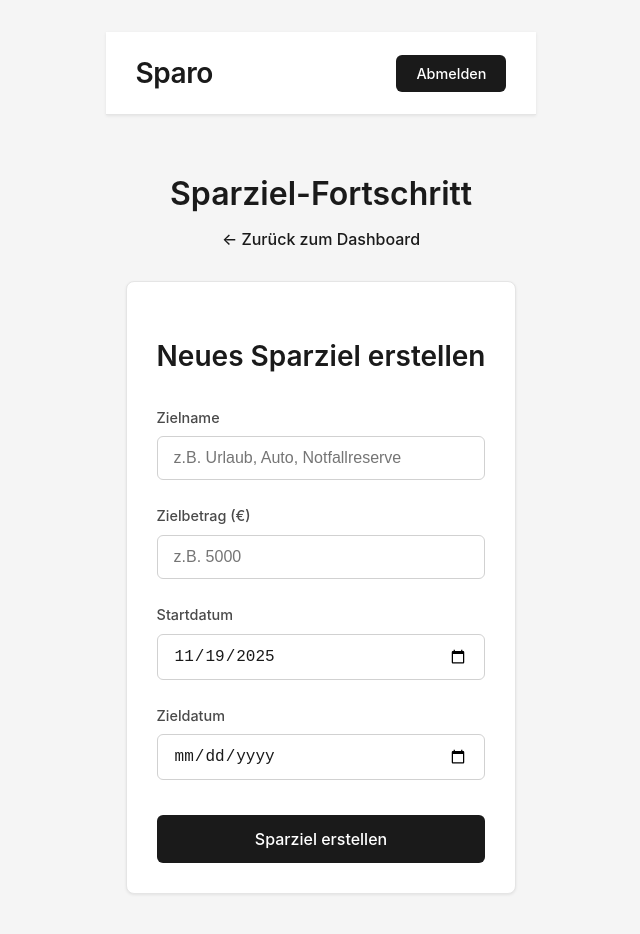
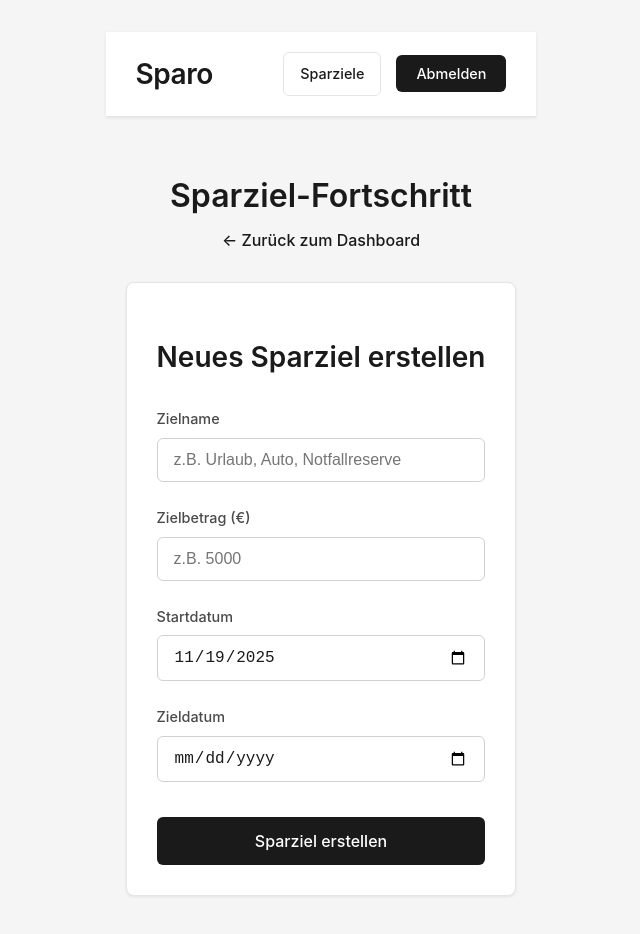
Before and after one commit to elischultzeon24/Sparo_App, a Vue app in the folder frontend/: page /goals/1 in a window 1280 px wide. Shown: the top 934 px of the page, without its empty margins (319-959 px from the left). Built offline with nearby package versions, Linux system fonts and the light colour scheme; no server answers; sample sign-in values are in the browser's storage.

Commit message:
Sparziel Button in Header

```diff
--- a/frontend/src/App.vue
+++ b/frontend/src/App.vue
@@ -19,7 +19,14 @@ const handleLogout = () => {
         <div class="header-content">
             <RouterLink to="/dashboard" class="logo">Sparo</RouterLink>
 
-            <nav>
+            <nav class="header-nav">
+                <RouterLink
+                    v-if="authStore.isLoggedIn"
+                    to="/goals"
+                    class="nav-link goals-link"
+                >
+                    Sparziele
+                </RouterLink>
                 <button v-if="authStore.isLoggedIn" @click="handleLogout" class="logout-btn">
                     Abmelden
                 </button>
@@ -77,6 +84,50 @@ const handleLogout = () => {
         letter-spacing: -0.5px;
     }
 
+    .header-nav {
+        display: flex;
+        align-items: center;
+        gap: 15px;
+    }
+
+    .nav-link {
+        color: #1a1a1a;
+        text-decoration: none;
+        font-weight: 500;
+        font-size: 0.9em;
+        padding: 10px 16px;
+        border-radius: 6px;
+        transition: all 0.2s ease;
+        display: inline-flex;
+        align-items: center;
+        gap: 6px;
+    }
+
+    .nav-link:hover {
+        background: #f5f5f5;
+        color: #1a1a1a;
+    }
+
+    .goals-link {
+        border: 1px solid #e5e5e5;
+    }
+
+    .goals-link:hover {
+        background: #fafafa;
+        border-color: #d1d1d1;
+    }
+
+    .goals-link.router-link-active {
+        background: #1a1a1a;
+        color: white;
+        border-color: #1a1a1a;
+    }
+
+    .goals-link.router-link-active:hover {
+        background: #333333;
+        border-color: #333333;
+    }
+
     .logout-btn {
         background: #1a1a1a;
         color: white;
@@ -124,6 +175,15 @@ const handleLogout = () => {
             padding: 20px 15px;
         }
 
+        .header-nav {
+            gap: 10px;
+        }
+
+        .nav-link {
+            padding: 8px 12px;
+            font-size: 0.85em;
+        }
+
         .logout-btn {
             padding: 8px 15px;
             font-size: 0.9em;
--- a/frontend/src/views/DashboardView.vue
+++ b/frontend/src/views/DashboardView.vue
@@ -130,8 +130,6 @@ onMounted(() => {
                 </div>
                 <p v-else>Noch keine Ausgaben erfasst, um Diagramme zu erstellen.</p>
             </div>
-
-            <router-link to="/goals" class="goal-link">Zum Sparziel-Fortschritt wechseln &raquo;</router-link>
 
         </div>
     </div>
@@ -305,22 +303,6 @@ onMounted(() => {
     color: #1a1a1a;
 }
 
-.goal-link {
-    display: inline-block;
-    margin-top: 30px;
-    padding: 12px 24px;
-    background: #1a1a1a;
-    color: white;
-    text-decoration: none;
-    border-radius: 6px;
-    font-weight: 500;
-    transition: background 0.2s ease;
-}
-
-.goal-link:hover {
-    background: #333333;
-}
-
 hr {
     border: none;
     border-top: 1px solid #e5e5e5;
```
